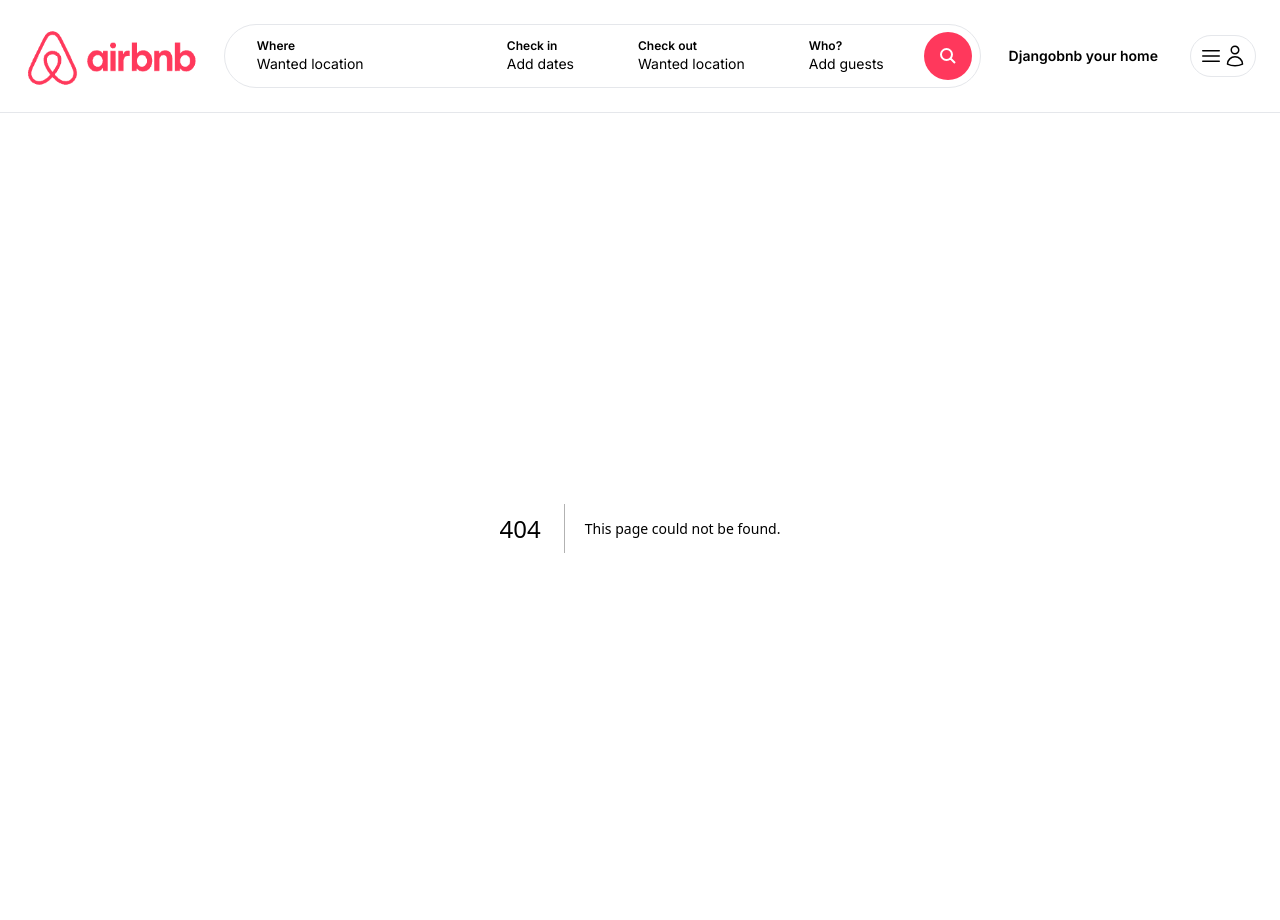
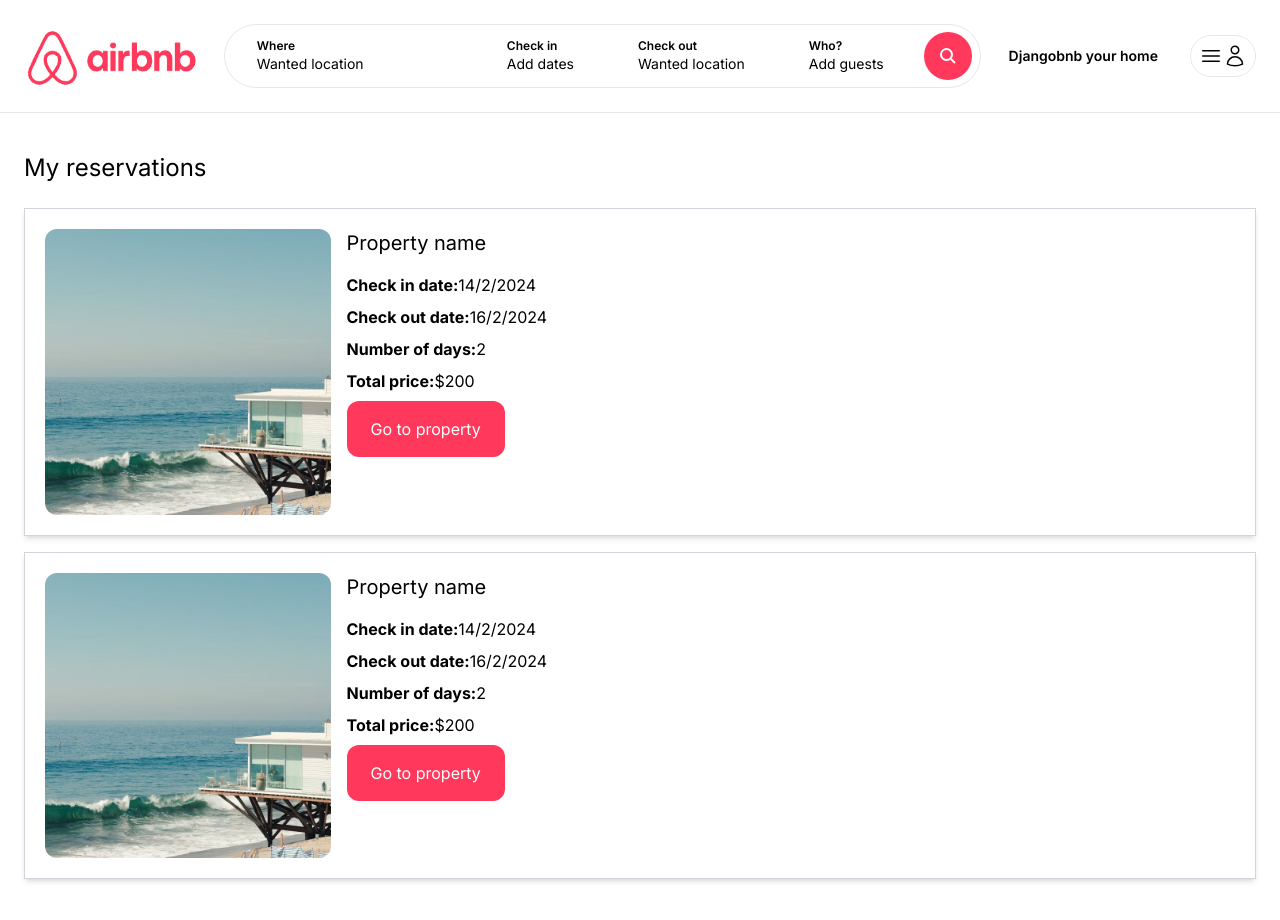
Before and after one commit to alexmihai288/djangobnb, a Next.js app: page /myreservations in a window 1280 px wide. Before the commit this address had no page. Shown: the top 920 px of the page. Built offline with nearby package versions, Linux system fonts and the light colour scheme.

Commit message:
chore - my reservation page

```diff
--- a/app/landlords/[id]/page.tsx
+++ b/app/landlords/[id]/page.tsx
@@ -4,7 +4,7 @@
 
 const LandLordPage = () => {
   return (
-    <main className="max-w-[1500px] mx-auto px-6">
+    <main className="max-w-[1500px] mx-auto px-6 pb-6">
       <div className="grid grid-cols-1 md:grid-cols-4 gap-4">
         <aside className="col-span-1 mb-4">
           <div className="flex flex-col items-center p-6 rounded-xl border-x-gray-300 shadow-xl">
--- /dev/null
+++ b/app/myreservations/page.tsx
@@ -0,0 +1,78 @@
+import Image from "next/image";
+
+const MyReservationsPage = () => {
+  return (
+    <main className="max-w-[1500px] mx-auto px-6 pb-6">
+      <h1 className="my-6 text-2xl">My reservations</h1>
+
+      <div className="space-y-4">
+        <div className="p-5 grid grid-cols-1 md:grid-cols-4 gap-4 shadow-md border border-gray-300">
+          <div className="col-span-1">
+            <div className="relative overflow-hidden aspect-square rounded-xl">
+              <Image
+                src="/beach_1.jpg"
+                fill
+                className="hover:scale-110 object-cover transition h-full w-full"
+                alt="Beach house"
+              />
+            </div>
+          </div>
+
+          <div className="col-span-1 md:col-span-3 space-y-2">
+            <h2 className="mb-4 text-xl">Property name</h2>
+            <p className="mb-2">
+              <strong>Check in date:</strong>14/2/2024
+            </p>
+            <p className="mb-2">
+              <strong>Check out date:</strong>16/2/2024
+            </p>
+            <p className="mb-2">
+              <strong>Number of days:</strong>2
+            </p>
+            <p className="mb-2">
+              <strong>Total price:</strong>$200
+            </p>
+
+            <div className="mt-6 inline-block cursor-pointer py-4 px-6 bg-airbnb text-white rounded-xl">
+              Go to property
+            </div>
+          </div>
+        </div>
+        <div className="p-5 grid grid-cols-1 md:grid-cols-4 gap-4 shadow-md border border-gray-300">
+          <div className="col-span-1">
+            <div className="relative overflow-hidden aspect-square rounded-xl">
+              <Image
+                src="/beach_1.jpg"
+                fill
+                className="hover:scale-110 object-cover transition h-full w-full"
+                alt="Beach house"
+              />
+            </div>
+          </div>
+
+          <div className="col-span-1 md:col-span-3 space-y-2">
+            <h2 className="mb-4 text-xl">Property name</h2>
+            <p className="mb-2">
+              <strong>Check in date:</strong>14/2/2024
+            </p>
+            <p className="mb-2">
+              <strong>Check out date:</strong>16/2/2024
+            </p>
+            <p className="mb-2">
+              <strong>Number of days:</strong>2
+            </p>
+            <p className="mb-2">
+              <strong>Total price:</strong>$200
+            </p>
+
+            <div className="mt-6 inline-block cursor-pointer py-4 px-6 bg-airbnb text-white rounded-xl">
+              Go to property
+            </div>
+          </div>
+        </div>
+      </div>
+    </main>
+  );
+};
+
+export default MyReservationsPage;
```
